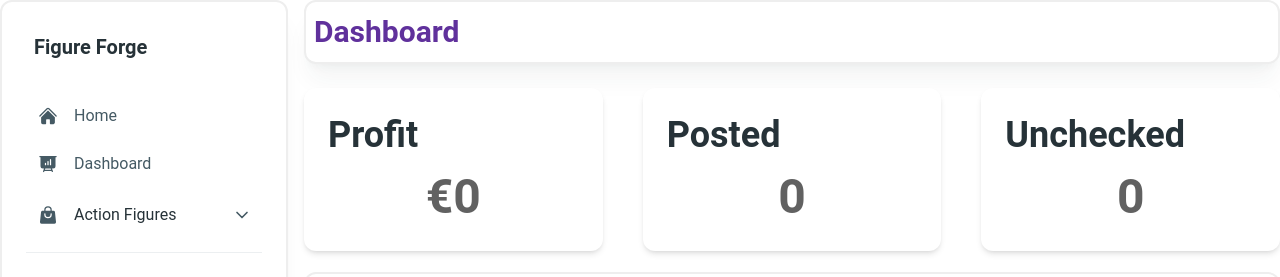
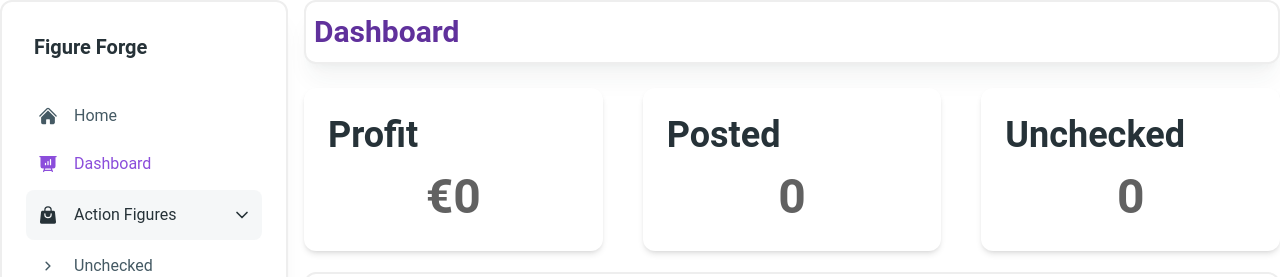
Before and after one commit to SunRise-11/figure-forge-shop, a Next.js app in the folder frontend/: page /dashboard in a window 1280 px wide. Shown: the top 277 px of the page. Built offline with nearby package versions, Linux system fonts and the light colour scheme; no server answers.

Commit message:
Refactor sidebar

```diff
--- a/frontend/src/app/components/admin/Sidebar.tsx
+++ b/frontend/src/app/components/admin/Sidebar.tsx
@@ -18,9 +18,11 @@ import {
 } from "@heroicons/react/24/solid";
 import { ChevronRightIcon, ChevronDownIcon } from "@heroicons/react/24/outline";
 import Link from "next/link";
+import { usePathname } from "next/navigation";
 
 export function Sidebar() {
-  const [open, setOpen] = React.useState(0);
+  const [open, setOpen] = React.useState(1);
+  const pathname = usePathname();
 
   const handleOpen = (value: React.SetStateAction<number>) => {
     setOpen(open === value ? 0 : value);
@@ -43,7 +45,9 @@ export function Sidebar() {
           </ListItem>
         </a>
         <a href="/dashboard">
-          <ListItem>
+          <ListItem
+            className={`${pathname == '/dashboard' ? 'text-secondary' : ''}`}
+          >
             <ListItemPrefix>
               <PresentationChartBarIcon className="h-5 w-5" />
             </ListItemPrefix>
@@ -51,19 +55,19 @@ export function Sidebar() {
           </ListItem>
         </a>
         <Accordion
-          open={open === 2}
+          open={open === 1}
           icon={
             <ChevronDownIcon
               strokeWidth={2.5}
               className={`mx-auto h-4 w-4 transition-transform ${
-                open === 2 ? "rotate-180" : ""
+                open === 2 ? 'rotate-180' : ''
               }`}
             />
           }
         >
-          <ListItem className="p-0" selected={open === 2}>
+          <ListItem className="p-0" selected={open === 1}>
             <AccordionHeader
-              onClick={() => handleOpen(2)}
+              onClick={() => handleOpen(1)}
               className="border-b-0 p-3"
             >
               <ListItemPrefix>
@@ -76,30 +80,46 @@ export function Sidebar() {
           </ListItem>
           <AccordionBody className="py-1">
             <List className="p-0">
-              <a href="/filteredfigures/unchecked">
-                <ListItem>
+              <Link href="/filteredfigures/unchecked">
+                <ListItem
+                  className={`${
+                    pathname == '/filteredfigures/unchecked'
+                      ? 'text-secondary'
+                      : ''
+                  }`}
+                >
                   <ListItemPrefix>
                     <ChevronRightIcon strokeWidth={3} className="h-3 w-5" />
                   </ListItemPrefix>
                   Unchecked
                 </ListItem>
-              </a>
+              </Link>
               <Link href="/filteredfigures/posted">
-                <ListItem>
+                <ListItem
+                  className={`${
+                    pathname == '/filteredfigures/posted'
+                      ? 'text-secondary'
+                      : ''
+                  }`}>
                   <ListItemPrefix>
                     <ChevronRightIcon strokeWidth={3} className="h-3 w-5" />
                   </ListItemPrefix>
                   Posted
                 </ListItem>
               </Link>
-              <a href="/filteredfigures/sold">
-                <ListItem>
+              <Link href="/filteredfigures/sold">
+                <ListItem
+                  className={`${
+                    pathname == '/filteredfigures/sold'
+                      ? 'text-secondary'
+                      : ''
+                  }`}>
                   <ListItemPrefix>
                     <ChevronRightIcon strokeWidth={3} className="h-3 w-5" />
                   </ListItemPrefix>
                   Sold
                 </ListItem>
-              </a>
+              </Link>
             </List>
           </AccordionBody>
         </Accordion>
```
